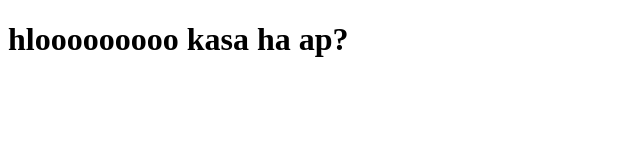
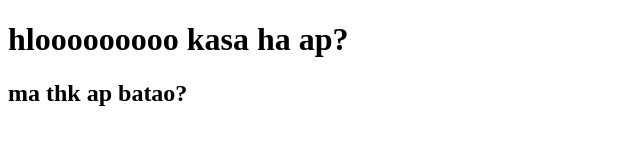
Before and after one commit to urbatariq/mywork, a plain HTML site: page index.html in a window 1280 px wide. Shown: the whole page, without its empty margins (0-640 px from the left). Drawn offline with Linux system fonts and the light colour scheme.

Commit message:
changing

```diff
--- a/index.html
+++ b/index.html
@@ -7,5 +7,6 @@
 </head>
 <body>
     <h1>hlooooooooo kasa ha ap?</h1>
+    <h2>ma thk ap batao?</h2>
 </body>
 </html>
```
